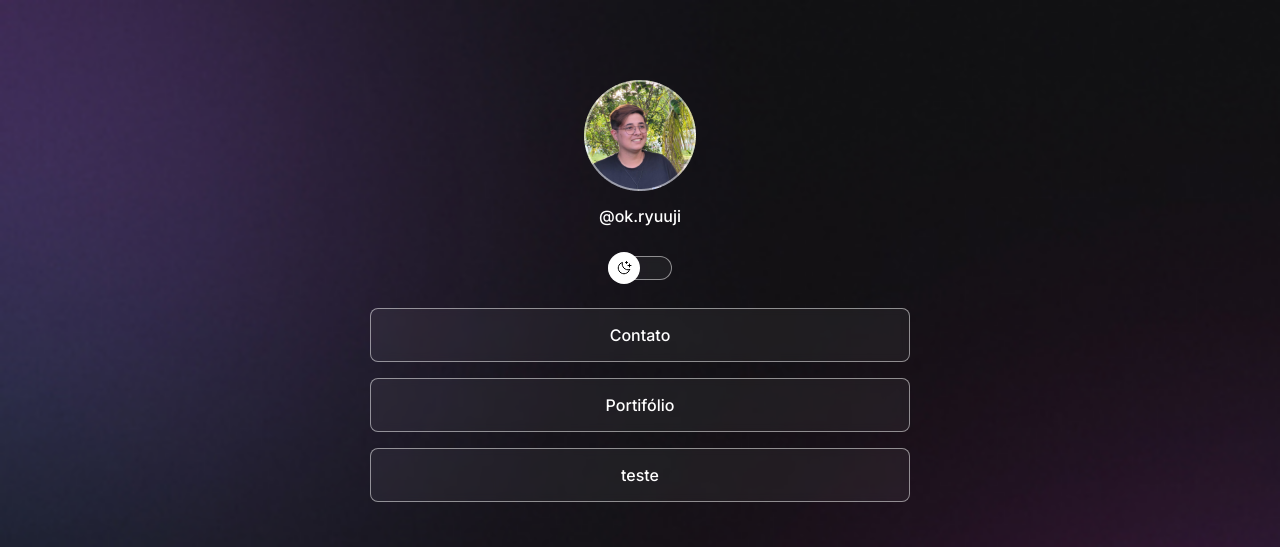
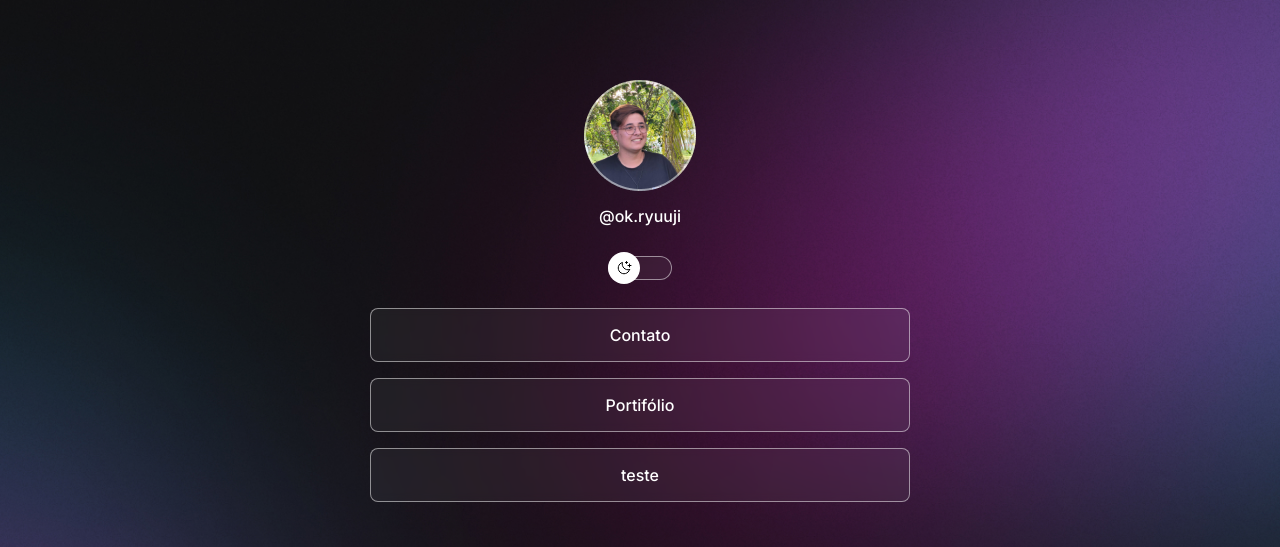
Before and after one commit to raianesilvaz/contatos, a plain HTML site: page index.html in a window 1280 px wide. Shown: the top 547 px of the page. Drawn offline with nearby package versions, Linux system fonts and the light colour scheme.

Commit message:
change background based on media queries

```diff
--- a/style.css
+++ b/style.css
@@ -39,6 +39,7 @@
 
     /* background: color image repeat position/size */
     background: var(--bg-url) no-repeat top center/cover;
+    height: 100vh;
 }
 
 #container {
@@ -156,3 +157,14 @@
     text-align: center;
     font-size: 14px;
 }
+
+/* media queries */
+@media (min-width: 700px) {
+    :root {
+        --bg-url: url(./assets/bg-desktop.jpg);
+    }
+
+    .light {
+        --bg-url: url(./assets/bg-deskto-light.jpg);
+    }
+}
```
